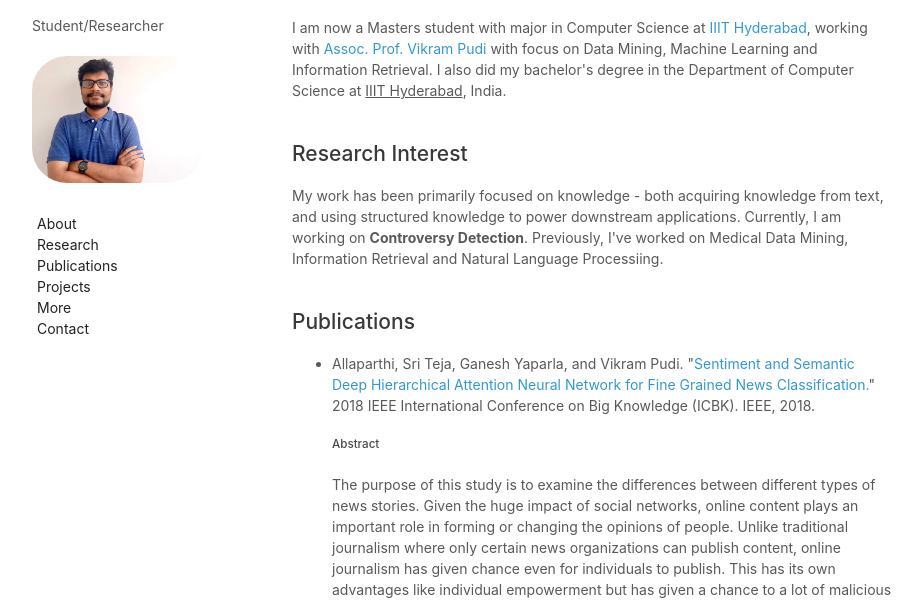
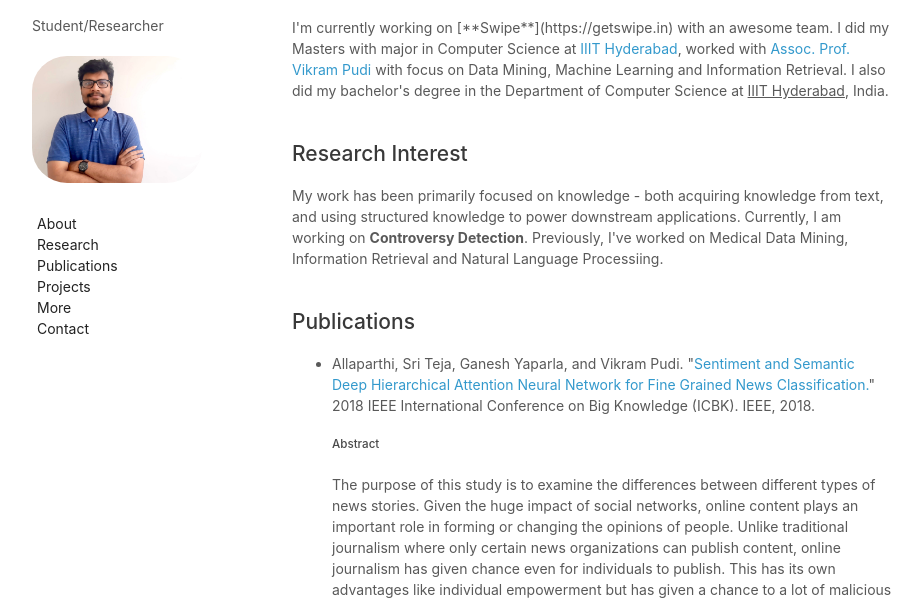
Before and after one commit to sri-teja/sri-teja.github.io, a plain HTML site: page index.html in a window 1280 px wide. Shown: the part 125-725 px from the top of the page, without its empty margins (178-1100 px from the left). Drawn offline with Linux system fonts and the light colour scheme.

Commit message:
Update index.html

```diff
--- a/index.html
+++ b/index.html
@@ -37,7 +37,7 @@
 
         <p>Hey there, welcome!</p>
 
-        <p>I am now a Masters student with major in Computer Science at <a href="https://www.iiit.ac.in/" target="_blank">IIIT Hyderabad</a>, working with <a href="https://www.iiit.ac.in/people/faculty/vikram/" target="_blank">Assoc. Prof. Vikram Pudi</a> with focus on Data Mining, Machine Learning and Information Retrieval.
+        <p>I'm currently working on [**Swipe**](https://getswipe.in) with an awesome team. I did my Masters with major in Computer Science at <a href="https://www.iiit.ac.in/" target="_blank">IIIT Hyderabad</a>, worked with <a href="https://www.iiit.ac.in/people/faculty/vikram/" target="_blank">Assoc. Prof. Vikram Pudi</a> with focus on Data Mining, Machine Learning and Information Retrieval.
         I also did my bachelor's degree in the Department of Computer Science at <u>IIIT Hyderabad</u>, India. </p>
 
         <br>
```
